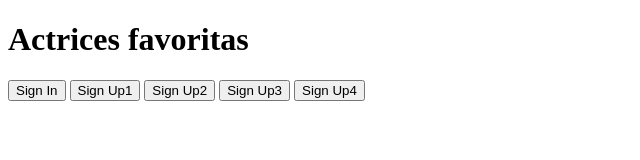
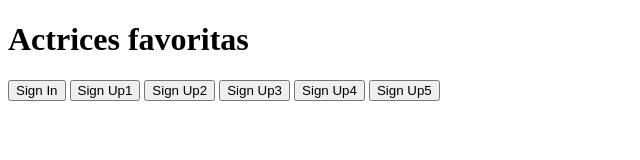
Before and after one commit to faustitoRoman/faustoroman666.github.io, a plain HTML site: page index.html in a window 1280 px wide. Shown: the whole page, without its empty margins (0-640 px from the left). Drawn offline with nearby package versions, Linux system fonts and the light colour scheme.

Commit message:
Se modifico el index

```diff
--- a/index.html
+++ b/index.html
@@ -16,6 +16,7 @@
             <button class="btn btn-secondary" href="./signup2.html">Sign Up2</button>
             <button class="btn btn-secondary" href="./signup3.html">Sign Up3</button>
             <button class="btn btn-secondary" href="./signup4.html">Sign Up4</button>
+            <button class="btn btn-secondary" href="./signup5.html">Sign Up5</button>
         </div>
     </div>
 
```
